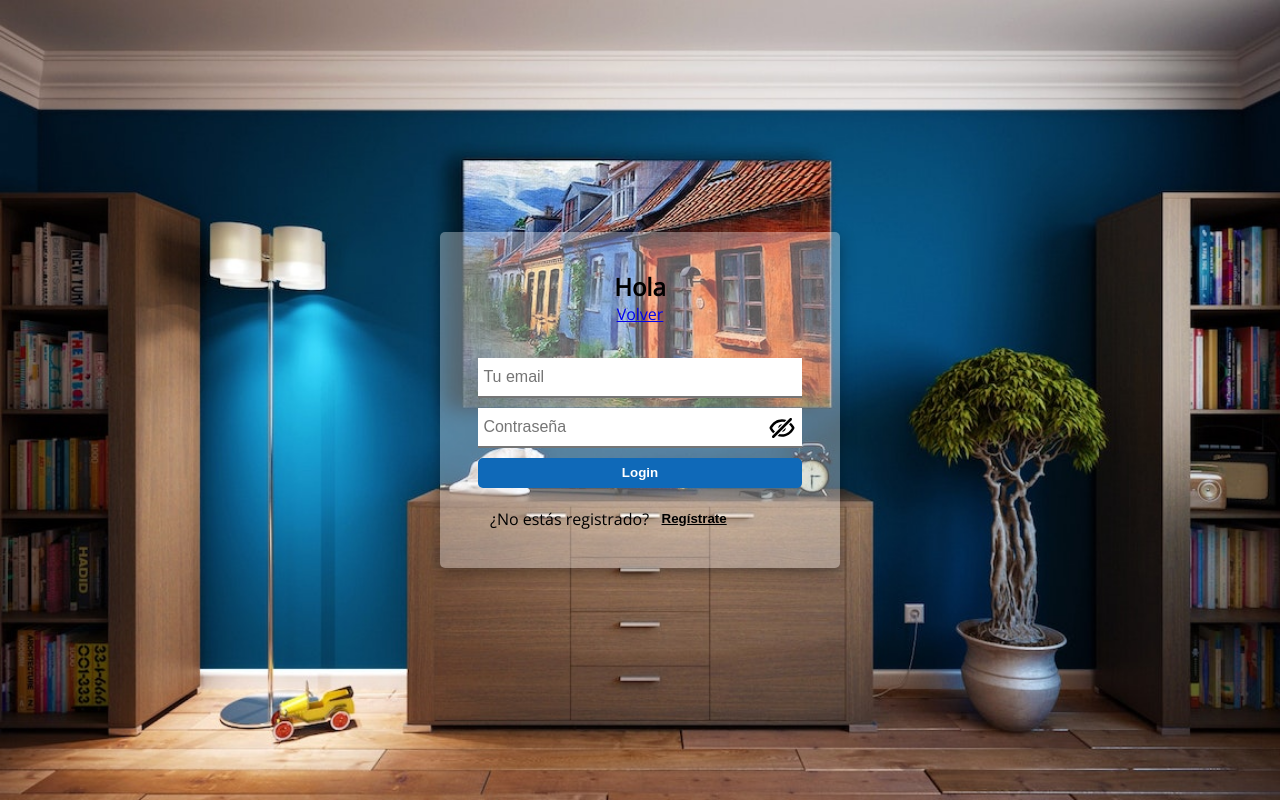
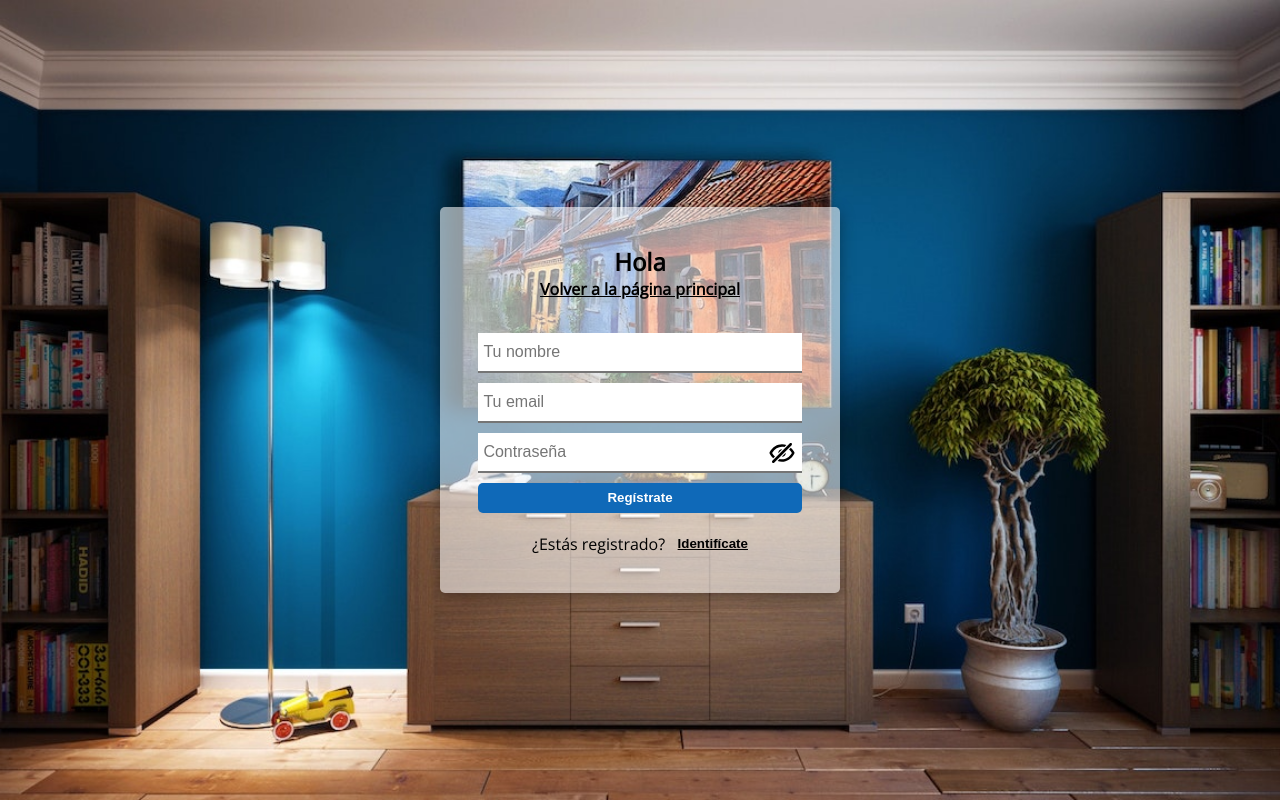
Before and after one commit to rmajka/merlok, a React (Create React App) app: page /login in a window 1280 px wide. Built offline with nearby package versions, Linux system fonts and the light colour scheme; no server answers; the database is empty; grey boxes are pictures that could not be loaded.

Commit message:
modify look login screen

```diff
--- a/src/components/buscador/Buscador.module.css
+++ b/src/components/buscador/Buscador.module.css
@@ -27,6 +27,7 @@
 
 .input:focus {
   outline: 1px solid var(--main-dark-grey);
+  border-radius: 40px;
 }
 
 @media (max-width: 780px) {
--- a/src/pages/login/Login.js
+++ b/src/pages/login/Login.js
@@ -6,7 +6,7 @@ import eyeClosed from "../../assets/eye-close.svg";
 
 export default function Login({ user, setUser }) {
   const [open, setOpen] = useState(false);
-  const [loginMode, setLoginMode] = useState(true);
+  const [loginMode, setLoginMode] = useState(false);
   const [tempUser, setTempUser] = useState({
     userName: "",
     userEmail: "",
@@ -34,6 +34,7 @@ export default function Login({ user, setUser }) {
           userPass: "",
           logIn: false,
         });
+        setMsg("");
       } else setMsg("Email / contraseña incorrectos");
     } else {
       setUser(tempUser);
@@ -43,7 +44,14 @@ export default function Login({ user, setUser }) {
         userPass: "",
         logIn: false,
       });
+      setMsg("Te has registrado correctamente");
     }
+  }
+
+  //switch login / signup mode
+  function switchLoginMode() {
+    setLoginMode((curr) => !curr);
+    setMsg("");
   }
 
   return (
@@ -51,8 +59,12 @@ export default function Login({ user, setUser }) {
       <main className={open ? styles.open : styles.close}>
         <div className={styles.fromContainer}>
           <h1>Hola {user.logIn && user.userName}</h1>
-          <Link to="/" onClick={() => setOpen(false)}>
-            Volver
+          <Link
+            className={styles.volverBtn}
+            to="/"
+            onClick={() => setOpen(false)}
+          >
+            Volver a la página principal
           </Link>
           {!user.logIn && (
             <form
@@ -109,12 +121,16 @@ export default function Login({ user, setUser }) {
           <span>{msg}</span>
           {!user.logIn && (
             <span className={styles.changeModeContainer}>
-              {loginMode ? "¿No estás registrado?" : "¿Estás registrado?"}
+              {loginMode ? (
+                <span>¿No estás registrado?</span>
+              ) : (
+                <span>¿Estás registrado?</span>
+              )}
               &nbsp;&nbsp;&nbsp;
               <button
                 type="submit"
                 className={styles.loginModeBtn}
-                onClick={() => setLoginMode((curr) => !curr)}
+                onClick={switchLoginMode}
               >
                 {loginMode ? "Regístrate" : "Identifícate"}
               </button>
@@ -122,6 +138,7 @@ export default function Login({ user, setUser }) {
           )}
           {user.logIn && (
             <button
+              className={styles.cerrarSesionBtn}
               onClick={() =>
                 setUser({
                   userName: "",
@@ -131,7 +148,7 @@ export default function Login({ user, setUser }) {
                 })
               }
             >
-              logout
+              Cerrar sesión
             </button>
           )}
         </div>
--- a/src/pages/login/Login.module.css
+++ b/src/pages/login/Login.module.css
@@ -27,6 +27,11 @@ main.open {
   top: 0;
 }
 
+.volverBtn {
+  color: var(--main-black);
+  font-weight: bold;
+}
+
 .fromContainer {
   position: relative;
   display: flex;
@@ -36,7 +41,7 @@ main.open {
   padding: 3%;
   border-radius: 5px;
   font-size: var(--font-size-1);
-  background-color: #ffffff53;
+  background-color: #ffffff8f;
   width: 80%;
   max-width: 400px;
   box-shadow: rgba(0, 0, 0, 0.35) 0px 5px 15px;
@@ -122,8 +127,20 @@ main.open {
 
 .changeModeContainer {
   display: flex;
+  align-items: center;
+  justify-content: center;
   min-width: 300px;
   margin-top: 20px;
+}
+
+.cerrarSesionBtn {
+  margin: 20px;
+  padding: 5px;
+  border: none;
+  background-color: var(--main-blue);
+  color: var(--main-white);
+  border-radius: 3px;
+  cursor: pointer;
 }
 
 @media (max-width: 780px) {
```
